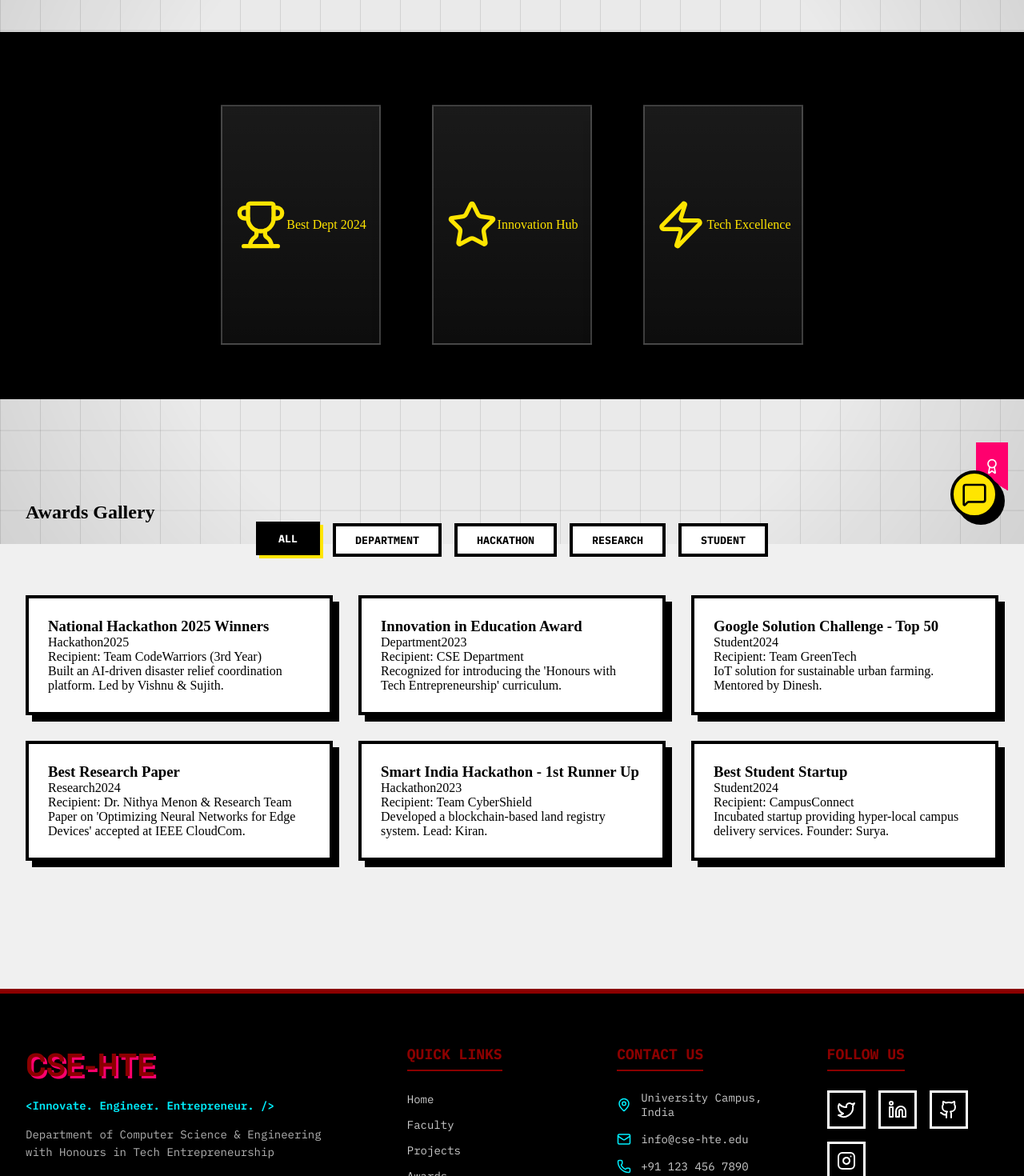
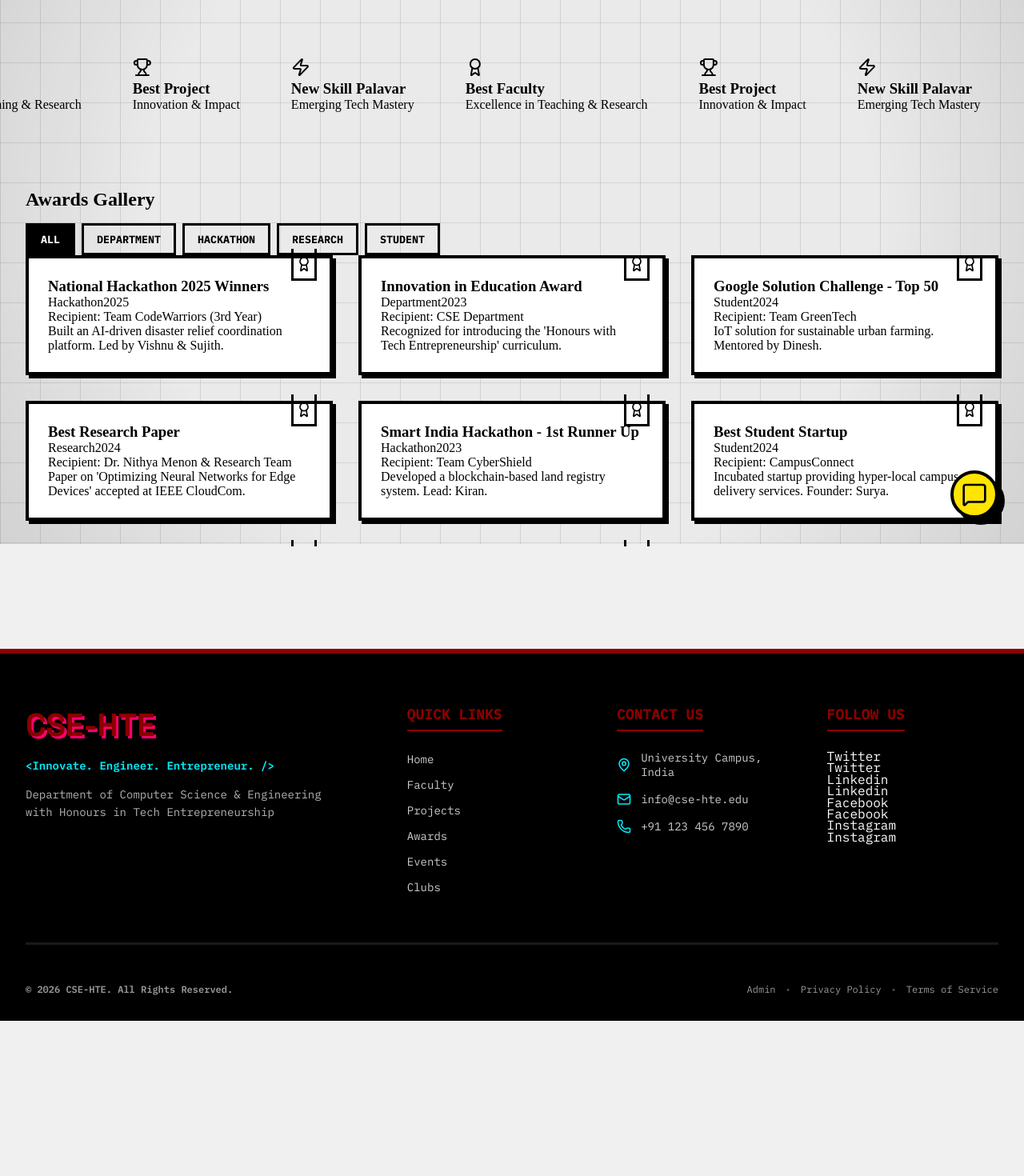
Before and after one commit to karthikeyavelivela/HTE, a Next.js app: page /awards in a window 1280 px wide. Shown: the part 120-1590 px from the top of the page at 80% size. After the commit the page ends 1396 px from the top, so only its background shows below. Built offline with nearby package versions, Linux system fonts and the light colour scheme.

Commit message:
Site Updates: Admin Login, Single Faculty, Awards Scroll, Footer Animation

```diff
--- a/src/app/awards/awards.module.css
+++ b/src/app/awards/awards.module.css
@@ -1,125 +1,101 @@
-.trophyCase {
-    background: var(--pure-black);
-    padding: 4rem 2rem;
-    margin-bottom: 4rem;
-    border-bottom: var(--border-thick);
-    position: relative;
+.scroller {
+    width: 100%;
     overflow: hidden;
 }
 
-.trophyGrid {
+.scrollContent {
     display: flex;
-    justify-content: center;
     gap: 4rem;
-    perspective: 1000px;
+    width: max-content;
+    animation: scroll 20s linear infinite;
+    padding: 2rem 0;
 }
 
-.trophy {
-    width: 200px;
-    height: 300px;
-    background: linear-gradient(180deg, rgba(255, 255, 255, 0.1) 0%, rgba(255, 255, 255, 0.05) 100%);
-    border: 2px solid rgba(255, 255, 255, 0.2);
-    display: flex;
-    align-items: center;
-    justify-content: center;
-    color: var(--electric-yellow);
-    position: relative;
-    transform-style: preserve-3d;
-    transition: transform 0.3s ease;
-    box-shadow: 0 20px 50px rgba(0, 0, 0, 0.5);
+.scrollContent:hover {
+    animation-play-state: paused;
 }
 
-.trophy:hover {
-    transform: rotateY(10deg) scale(1.05);
-    border-color: var(--electric-yellow);
-    box-shadow: 0 0 30px var(--electric-yellow);
+@keyframes scroll {
+    0% {
+        transform: translateX(0);
+    }
+
+    100% {
+        transform: translateX(-33.33%);
+        /* Approx distance for 3 cards */
+    }
 }
 
 .filters {
     display: flex;
-    justify-content: center;
-    gap: 1rem;
-    margin-bottom: 3rem;
     flex-wrap: wrap;
+    gap: 0.5rem;
+    margin-top: 1rem;
 }
 
 .filterBtn {
+    padding: 0.5rem 1rem;
+    font-family: var(--font-ibm-plex-mono);
+    text-transform: uppercase;
+    font-weight: 700;
+    border: 3px solid var(--pure-black);
     background: transparent;
-    border: var(--border-thick);
-    padding: 0.5rem 1.5rem;
-    font-family: var(--font-ibm-plex-mono);
-    font-weight: 700;
-    text-transform: uppercase;
-    cursor: pointer;
-    background: #fff;
     transition: all 0.2s;
-    position: relative;
 }
 
-.filterBtn:hover,
+.filterBtn:hover {
+    background: var(--pure-black);
+    color: var(--pure-white);
+}
+
 .activeFilter {
     background: var(--pure-black);
     color: var(--pure-white);
-    transform: translateY(-2px);
-    box-shadow: 4px 4px 0px var(--color-electric-yellow);
-    /* Defined explicitly if var missing */
-}
-
-/* Fallback for undefined var */
-.filterBtn:hover,
-.activeFilter {
-    box-shadow: 4px 4px 0px #FFE500;
 }
 
 .masonryGrid {
-    column-count: 3;
+    columns: 1;
     column-gap: 2rem;
 }
 
-@media (max-width: 1024px) {
+@media (min-width: 768px) {
     .masonryGrid {
-        column-count: 2;
+        columns: 2;
     }
 }
 
-@media (max-width: 640px) {
+@media (min-width: 1024px) {
     .masonryGrid {
-        column-count: 1;
+        columns: 3;
     }
 }
 
 .awardCard {
     break-inside: avoid;
     background: var(--pure-white);
-    border: var(--border-thick);
+    border: 4px solid var(--pure-black);
+    padding: 1.5rem;
     margin-bottom: 2rem;
-    padding: 1.5rem;
-    box-shadow: var(--shadow-brutal);
+    position: relative;
+    box-shadow: 4px 4px 0px var(--pure-black);
     transition: transform 0.2s;
 }
 
 .awardCard:hover {
-    transform: translateY(-5px);
-    box-shadow: 8px 8px 0px #000;
+    transform: translate(-4px, -4px);
+    box-shadow: 8px 8px 0px var(--pure-black);
 }
 
 .ribbon {
-    width: 40px;
-    height: 60px;
-    background: var(--color-hot-pink);
     position: absolute;
-    top: -10px;
-    right: 20px;
-    clip-path: polygon(0 0, 100% 0, 100% 100%, 50% 80%, 0 100%);
+    top: -12px;
+    right: 1rem;
+    background: var(--color-electric-yellow);
+    width: 32px;
+    height: 40px;
     display: flex;
+    justify-content: center;
     align-items: center;
-    justify-content: center;
-    color: white;
-    font-weight: bold;
-    box-shadow: 2px 2px 5px rgba(0, 0, 0, 0.3);
+    border: 3px solid var(--pure-black);
+    border-top: none;
 }
-
-/* Fallback */
-.ribbon {
-    background: #FF006E;
-}
--- a/src/app/awards/page.tsx
+++ b/src/app/awards/page.tsx
@@ -23,33 +23,49 @@ export default function AwardsPage() {
         <main className="min-h-screen bg-[#EAEAEA]">
             <SlideTabsNavbar />
 
-            {/* Trophy Case Section */}
-            <section className={styles.trophyCase}>
-                <Container>
-                    <h2 className="text-4xl font-black text-white uppercase text-center mb-12">
-                        Hall of Fame
-                    </h2>
-                    <div className={styles.trophyGrid}>
-                        <div className={styles.trophy}>
-                            <Trophy size={64} />
-                            <div className="absolute bottom-4 text-center w-full font-mono text-sm opacity-80">
-                                Best Dept 2024
-                            </div>
+            {/* Infinite Scroll Awards Section */}
+            <section className="bg-black py-16 overflow-hidden border-b-4 border-black">
+                <div className={styles.scroller}>
+                    <div className={styles.scrollContent}>
+                        {/* Card 1: Best Faculty */}
+                        <div className="min-w-[300px] h-[400px] bg-[#1a1a1a] border-4 border-yellow-400 p-8 flex flex-col items-center justify-center gap-6 shadow-[8px_8px_0px_#FFE500]">
+                            <Award className="text-yellow-400 w-24 h-24" />
+                            <h3 className="text-3xl font-black text-white uppercase text-center">Best Faculty</h3>
+                            <p className="text-gray-400 font-mono text-center">Excellence in Teaching & Research</p>
                         </div>
-                        <div className={styles.trophy}>
-                            <Star size={64} />
-                            <div className="absolute bottom-4 text-center w-full font-mono text-sm opacity-80">
-                                Innovation Hub
-                            </div>
+
+                        {/* Card 2: Best Project */}
+                        <div className="min-w-[300px] h-[400px] bg-[#1a1a1a] border-4 border-yellow-400 p-8 flex flex-col items-center justify-center gap-6 shadow-[8px_8px_0px_#FFE500]">
+                            <Trophy className="text-yellow-400 w-24 h-24" />
+                            <h3 className="text-3xl font-black text-white uppercase text-center">Best Project</h3>
+                            <p className="text-gray-400 font-mono text-center">Innovation & Impact</p>
                         </div>
-                        <div className={styles.trophy}>
-                            <Zap size={64} />
-                            <div className="absolute bottom-4 text-center w-full font-mono text-sm opacity-80">
-                                Tech Excellence
-                            </div>
+
+                        {/* Card 3: New Skill Palavar */}
+                        <div className="min-w-[300px] h-[400px] bg-[#1a1a1a] border-4 border-yellow-400 p-8 flex flex-col items-center justify-center gap-6 shadow-[8px_8px_0px_#FFE500]">
+                            <Zap className="text-yellow-400 w-24 h-24" />
+                            <h3 className="text-3xl font-black text-white uppercase text-center">New Skill Palavar</h3>
+                            <p className="text-gray-400 font-mono text-center">Emerging Tech Mastery</p>
+                        </div>
+
+                        {/* Duplicate Cards for Smooth Loop */}
+                        <div className="min-w-[300px] h-[400px] bg-[#1a1a1a] border-4 border-yellow-400 p-8 flex flex-col items-center justify-center gap-6 shadow-[8px_8px_0px_#FFE500]">
+                            <Award className="text-yellow-400 w-24 h-24" />
+                            <h3 className="text-3xl font-black text-white uppercase text-center">Best Faculty</h3>
+                            <p className="text-gray-400 font-mono text-center">Excellence in Teaching & Research</p>
+                        </div>
+                        <div className="min-w-[300px] h-[400px] bg-[#1a1a1a] border-4 border-yellow-400 p-8 flex flex-col items-center justify-center gap-6 shadow-[8px_8px_0px_#FFE500]">
+                            <Trophy className="text-yellow-400 w-24 h-24" />
+                            <h3 className="text-3xl font-black text-white uppercase text-center">Best Project</h3>
+                            <p className="text-gray-400 font-mono text-center">Innovation & Impact</p>
+                        </div>
+                        <div className="min-w-[300px] h-[400px] bg-[#1a1a1a] border-4 border-yellow-400 p-8 flex flex-col items-center justify-center gap-6 shadow-[8px_8px_0px_#FFE500]">
+                            <Zap className="text-yellow-400 w-24 h-24" />
+                            <h3 className="text-3xl font-black text-white uppercase text-center">New Skill Palavar</h3>
+                            <p className="text-gray-400 font-mono text-center">Emerging Tech Mastery</p>
                         </div>
                     </div>
-                </Container>
+                </div>
             </section>
 
             {/* Gallery Section */}
--- a/src/components/layout/footer.tsx
+++ b/src/components/layout/footer.tsx
@@ -2,8 +2,9 @@
 
 import Link from 'next/link';
 import { Container } from './container';
-import { Github, Linkedin, Twitter, Instagram, Mail, MapPin, Phone } from 'lucide-react';
+import { MapPin, Mail, Phone } from 'lucide-react';
 import styles from './footer.module.css';
+import { motion } from "framer-motion";
 
 export const Footer = () => {
     return (
@@ -55,22 +56,14 @@ export const Footer = () => {
                         </div>
                     </div>
 
-                    {/* Social Media */}
+                    {/* Social Media - RevealLinks Style */}
                     <div className={styles.socialSection}>
                         <h3 className={styles.sectionTitle}>Follow Us</h3>
-                        <div className={styles.socialLinks}>
-                            <a href="https://twitter.com" target="_blank" rel="noopener noreferrer" className={styles.socialLink}>
-                                <Twitter size={24} />
-                            </a>
-                            <a href="https://linkedin.com" target="_blank" rel="noopener noreferrer" className={styles.socialLink}>
-                                <Linkedin size={24} />
-                            </a>
-                            <a href="https://github.com" target="_blank" rel="noopener noreferrer" className={styles.socialLink}>
-                                <Github size={24} />
-                            </a>
-                            <a href="https://instagram.com" target="_blank" rel="noopener noreferrer" className={styles.socialLink}>
-                                <Instagram size={24} />
-                            </a>
+                        <div className="grid gap-2">
+                            <FlipLink href="https://twitter.com">Twitter</FlipLink>
+                            <FlipLink href="https://linkedin.com">Linkedin</FlipLink>
+                            <FlipLink href="https://facebook.com">Facebook</FlipLink>
+                            <FlipLink href="https://instagram.com">Instagram</FlipLink>
                         </div>
                     </div>
                 </div>
@@ -92,3 +85,69 @@ export const Footer = () => {
         </footer>
     );
 };
+
+const DURATION = 0.25;
+const STAGGER = 0.025;
+
+const FlipLink = ({ children, href }: { children: string; href: string }) => {
+    return (
+        <motion.a
+            initial="initial"
+            whileHover="hovered"
+            href={href}
+            target="_blank"
+            rel="noopener noreferrer"
+            className="relative block overflow-hidden whitespace-nowrap text-2xl font-black uppercase text-white"
+            style={{
+                lineHeight: 0.9,
+            }}
+        >
+            <div>
+                {children.split("").map((l, i) => (
+                    <motion.span
+                        variants={{
+                            initial: {
+                                y: 0,
+                            },
+                            hovered: {
+                                y: "-100%",
+                            },
+                        }}
+                        transition={{
+                            duration: DURATION,
+                            ease: "easeInOut",
+                            delay: STAGGER * i,
+                        }}
+                        className="inline-block"
+                        key={i}
+                    >
+                        {l}
+                    </motion.span>
+                ))}
+            </div>
+            <div className="absolute inset-0 text-[#8B0000]">
+                {children.split("").map((l, i) => (
+                    <motion.span
+                        variants={{
+                            initial: {
+                                y: "100%",
+                            },
+                            hovered: {
+                                y: 0,
+                            },
+                        }}
+                        transition={{
+                            duration: DURATION,
+                            ease: "easeInOut",
+                            delay: STAGGER * i,
+                        }}
+                        className="inline-block"
+                        key={i}
+                    >
+                        {l}
+                    </motion.span>
+                ))}
+            </div>
+        </motion.a>
+    );
+};
--- a/src/components/sections/faculty-carousel.tsx
+++ b/src/components/sections/faculty-carousel.tsx
@@ -25,7 +25,7 @@ export function FacultyCarousel() {
     };
 
     return (
-        <Section>
+        <Section style={{ paddingTop: 0, paddingBottom: '4rem' }}>
             <Container>
                 <h2 className="text-4xl font-black mb-12 uppercase border-4 border-black inline-block pb-2 px-4 bg-white">
                     Featured Faculty
```
Also changed, not shown: src/app/admin/page.tsx (+41 -2 lines), src/app/faculty/faculty.module.css (+7 -1 lines), src/lib/data/faculty.ts (+9 -75 lines).
